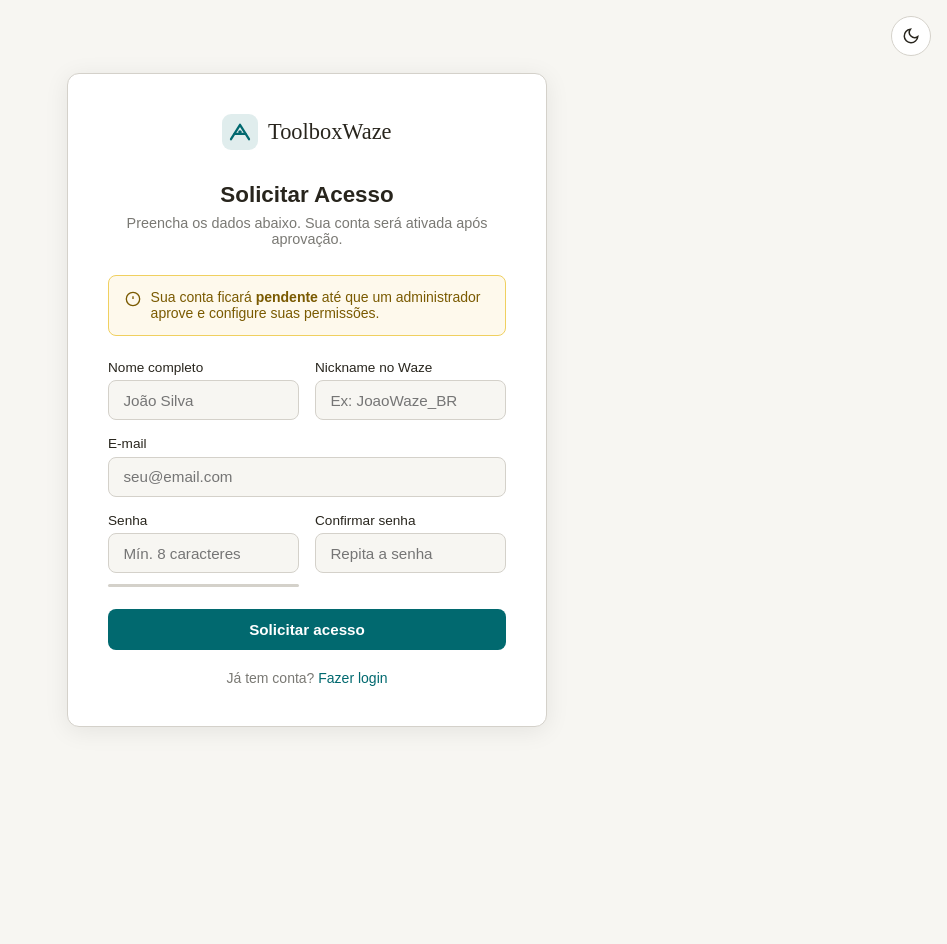
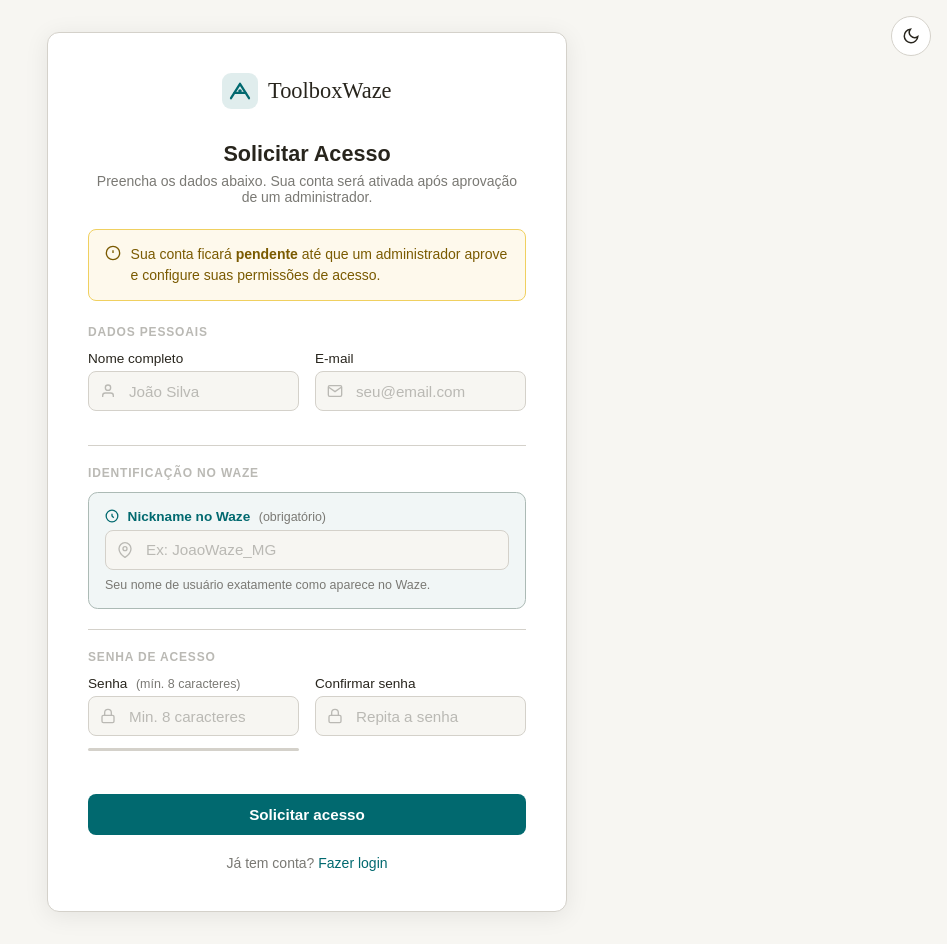
Before and after one commit to andresdiniz/ToolboxWaze, a Symfony app: template templates/auth/register.html.twig in a window 1280 px wide. Shown: the whole page, without its empty margins (333-1280 px from the left). Before the commit the page ends 727 px from the top, so only its background shows below. Run offline with Twig, Linux system fonts and the light colour scheme; the template is opened without the code that fills it, so the values that code supplies are empty; some libraries are stand-ins or nearby versions; some web fonts are replaced.

Commit message:
feat: add waze nickname to register form + CreateAdminUserCommand

```diff
--- a/templates/auth/register.html.twig
+++ b/templates/auth/register.html.twig
@@ -6,46 +6,96 @@
     <title>Solicitar Acesso — ToolboxWaze</title>
     <link href="https://api.fontshare.com/v2/css?f[]=satoshi@400,500,700&f[]=instrument-serif@400&display=swap" rel="stylesheet">
     <style>
-        :root,[data-theme=light]{--bg:#f7f6f2;--surface:#fff;--border:#d4d1ca;--text:#28251d;--muted:#7a7974;--primary:#01696f;--primary-h:#0c4e54;--error:#a12c7b;--warning-bg:#fef9ec;--warning-border:#f0d060;--warning-text:#7a5a00;--radius:0.75rem;--shadow:0 4px 24px rgba(0,0,0,.08)}
-        [data-theme=dark]{--bg:#171614;--surface:#1c1b19;--border:#393836;--text:#cdccca;--muted:#797876;--primary:#4f98a3;--primary-h:#227f8b;--error:#d163a7;--warning-bg:#2a2510;--warning-border:#6b5500;--warning-text:#e8c84a}
+        :root,[data-theme=light]{--bg:#f7f6f2;--surface:#fff;--border:#d4d1ca;--text:#28251d;--muted:#7a7974;--faint:#bab9b4;--primary:#01696f;--primary-h:#0c4e54;--primary-hl:color-mix(in oklab,#01696f 14%,transparent);--error:#a12c7b;--warning-bg:#fef9ec;--warning-border:#f0d060;--warning-text:#7a5a00;--radius:.75rem;--shadow:0 4px 24px rgba(0,0,0,.08)}
+        [data-theme=dark]{--bg:#171614;--surface:#1c1b19;--border:#393836;--text:#cdccca;--muted:#797876;--faint:#5a5957;--primary:#4f98a3;--primary-h:#227f8b;--primary-hl:color-mix(in oklab,#4f98a3 15%,transparent);--error:#d163a7;--warning-bg:#2a2510;--warning-border:#6b5500;--warning-text:#e8c84a}
         *,*::before,*::after{box-sizing:border-box;margin:0;padding:0}
         html{-webkit-font-smoothing:antialiased;scroll-behavior:smooth}
         body{min-height:100dvh;font-family:'Satoshi',sans-serif;font-size:1rem;color:var(--text);background:var(--bg);display:flex;align-items:center;justify-content:center;padding:2rem 1rem}
-        .card{background:var(--surface);border:1px solid var(--border);border-radius:var(--radius);box-shadow:var(--shadow);width:100%;max-width:480px;padding:2.5rem}
+
+        .card{background:var(--surface);border:1px solid var(--border);border-radius:var(--radius);box-shadow:var(--shadow);width:100%;max-width:520px;padding:2.5rem}
+
+        /* Logo */
         .logo{display:flex;align-items:center;gap:.6rem;margin-bottom:2rem;justify-content:center}
         .logo svg{width:36px;height:36px;color:var(--primary)}
         .logo-text{font-family:'Instrument Serif',serif;font-size:1.4rem;color:var(--text)}
-        h1{font-size:1.4rem;font-weight:700;margin-bottom:.4rem;text-align:center}
-        .subtitle{color:var(--muted);font-size:.9rem;text-align:center;margin-bottom:1.75rem}
-        .notice{background:var(--warning-bg);border:1px solid var(--warning-border);color:var(--warning-text);border-radius:.5rem;padding:.85rem 1rem;font-size:.875rem;margin-bottom:1.5rem;display:flex;gap:.6rem;align-items:flex-start}
-        .notice svg{flex-shrink:0;margin-top:2px}
+
+        h1{font-size:1.35rem;font-weight:700;margin-bottom:.4rem;text-align:center}
+        .subtitle{color:var(--muted);font-size:.875rem;text-align:center;margin-bottom:1.5rem}
+
+        /* Notice */
+        .notice{background:var(--warning-bg);border:1px solid var(--warning-border);color:var(--warning-text);border-radius:.5rem;padding:.85rem 1rem;font-size:.875rem;margin-bottom:1.5rem;display:flex;gap:.6rem;align-items:flex-start;line-height:1.5}
+        .notice svg{flex-shrink:0;margin-top:1px}
+
+        /* Grid */
         .row-2{display:grid;grid-template-columns:1fr 1fr;gap:1rem}
-        .field{display:flex;flex-direction:column;gap:.35rem;margin-bottom:1rem}
+
+        /* Fields */
+        .field{display:flex;flex-direction:column;gap:.35rem;margin-bottom:.9rem}
         label{font-size:.85rem;font-weight:500;color:var(--text)}
-        input{padding:.65rem .9rem;border:1px solid var(--border);border-radius:.5rem;background:var(--bg);color:var(--text);font-size:.95rem;transition:.18s;width:100%}
-        input:focus{outline:none;border-color:var(--primary);box-shadow:0 0 0 3px color-mix(in oklab,var(--primary) 18%,transparent)}
-        .hint{font-size:.78rem;color:var(--muted)}
-        .strength{height:3px;border-radius:2px;background:var(--border);margin-top:.35rem;overflow:hidden}
+        .label-hint{font-size:.78rem;color:var(--muted);font-weight:400;margin-left:.3rem}
+        .input-wrap{position:relative}
+        .input-wrap svg{position:absolute;left:.75rem;top:50%;transform:translateY(-50%);color:var(--faint);pointer-events:none}
+        input{padding:.65rem .9rem;border:1px solid var(--border);border-radius:.5rem;background:var(--bg);color:var(--text);font-size:.95rem;transition:.18s;width:100%;font-family:inherit}
+        input.has-icon{padding-left:2.5rem}
+        input:focus{outline:none;border-color:var(--primary);box-shadow:0 0 0 3px var(--primary-hl)}
+        input::placeholder{color:var(--faint)}
+        .hint{font-size:.78rem;color:var(--muted);margin-top:.15rem}
+
+        /* Password strength */
+        .strength{height:3px;border-radius:2px;background:var(--border);margin-top:.4rem;overflow:hidden}
         .strength-bar{height:100%;width:0;transition:width .3s,background .3s;border-radius:2px}
-        .btn{width:100%;padding:.75rem;border-radius:.5rem;font-size:.95rem;font-weight:600;cursor:pointer;border:none;transition:.18s}
+        .strength-label{font-size:.75rem;color:var(--muted);margin-top:.2rem;height:1em}
+
+        /* Errors */
+        .errors{background:#fdf0f6;border:1px solid #e8b4d5;border-radius:.5rem;padding:.85rem 1rem;margin-bottom:1.25rem;list-style:none}
+        .errors li{font-size:.875rem;color:var(--error);padding:.15rem 0;display:flex;align-items:center;gap:.4rem}
+        .errors li::before{content:'\2022';font-size:1.2em;line-height:1}
+
+        /* Divider */
+        .divider{border:none;border-top:1px solid var(--border);margin:1.25rem 0}
+
+        /* Section title */
+        .section-title{font-size:.75rem;font-weight:700;text-transform:uppercase;letter-spacing:.07em;color:var(--faint);margin-bottom:.75rem}
+
+        /* Waze highlight */
+        .waze-field{background:color-mix(in oklab,var(--primary) 6%,var(--surface));border:1px solid color-mix(in oklab,var(--primary) 22%,var(--border));border-radius:.6rem;padding:1rem;margin-bottom:.9rem}
+        .waze-field label{color:var(--primary);font-weight:600}
+
+        /* Submit */
+        .btn{width:100%;padding:.75rem;border-radius:.5rem;font-size:.95rem;font-weight:600;cursor:pointer;border:none;transition:.18s;font-family:inherit;margin-top:.5rem}
         .btn-primary{background:var(--primary);color:#fff}
         .btn-primary:hover{background:var(--primary-h)}
-        .errors{background:#fdf0f6;border:1px solid #e8b4d5;border-radius:.5rem;padding:.85rem 1rem;margin-bottom:1.25rem}
-        .errors li{font-size:.875rem;color:var(--error);margin-left:1.1rem}
+        .btn-primary:active{transform:scale(.99)}
+
+        /* Footer */
         .footer-link{text-align:center;margin-top:1.25rem;font-size:.875rem;color:var(--muted)}
         .footer-link a{color:var(--primary);text-decoration:none;font-weight:500}
-        .success-box{text-align:center;padding:1rem 0}
-        .success-icon{width:64px;height:64px;background:color-mix(in oklab,var(--primary) 12%,transparent);border-radius:50%;display:flex;align-items:center;justify-content:center;margin:0 auto 1.25rem}
-        .toggle{position:fixed;top:1rem;right:1rem;background:var(--surface);border:1px solid var(--border);border-radius:50%;width:40px;height:40px;display:flex;align-items:center;justify-content:center;cursor:pointer;color:var(--text)}
-        @media(max-width:480px){.row-2{grid-template-columns:1fr}.card{padding:1.75rem 1.25rem}}
+        .footer-link a:hover{text-decoration:underline}
+
+        /* Success */
+        .success-box{text-align:center;padding:.5rem 0}
+        .success-icon{width:68px;height:68px;background:var(--primary-hl);border-radius:50%;display:flex;align-items:center;justify-content:center;margin:0 auto 1.25rem}
+        .success-title{font-size:1.3rem;font-weight:700;margin-bottom:.5rem}
+        .success-text{color:var(--muted);font-size:.9rem;line-height:1.6;max-width:36ch;margin:0 auto 1.75rem}
+
+        /* Theme toggle */
+        .toggle{position:fixed;top:1rem;right:1rem;background:var(--surface);border:1px solid var(--border);border-radius:50%;width:40px;height:40px;display:flex;align-items:center;justify-content:center;cursor:pointer;color:var(--text);transition:.18s}
+        .toggle:hover{border-color:var(--primary);color:var(--primary)}
+
+        @media(max-width:520px){
+            .row-2{grid-template-columns:1fr}
+            .card{padding:1.75rem 1.25rem}
+        }
     </style>
 </head>
 <body>
+
 <button class="toggle" data-theme-toggle aria-label="Alternar tema">
     <svg width="18" height="18" viewBox="0 0 24 24" fill="none" stroke="currentColor" stroke-width="2"><path d="M21 12.79A9 9 0 1 1 11.21 3 7 7 0 0 0 21 12.79z"/></svg>
 </button>
 
 <div class="card">
+
     <div class="logo">
         <svg viewBox="0 0 40 40" fill="none" xmlns="http://www.w3.org/2000/svg" aria-label="ToolboxWaze logo">
             <rect width="40" height="40" rx="10" fill="currentColor" opacity=".12"/>
@@ -57,21 +107,29 @@
     </div>
 
     {% if sent %}
+
     <div class="success-box">
         <div class="success-icon">
-            <svg width="32" height="32" viewBox="0 0 24 24" fill="none" stroke="#01696f" stroke-width="2"><path d="M20 6L9 17l-5-5"/></svg>
+            <svg width="34" height="34" viewBox="0 0 24 24" fill="none" stroke="var(--primary)" stroke-width="2.2"><path d="M20 6L9 17l-5-5"/></svg>
         </div>
-        <h1>Solicitação enviada!</h1>
-        <p class="subtitle" style="margin-top:.5rem">Sua solicitação foi recebida. Os administradores foram notificados e analisarão seu pedido em breve.</p>
-        <a href="{{ path('app_login') }}" style="display:inline-block;margin-top:1.5rem;color:var(--primary);font-weight:500;text-decoration:none">← Voltar ao login</a>
+        <div class="success-title">Solicitação enviada!</div>
+        <p class="success-text">
+            Sua solicitação foi recebida. Os administradores foram notificados e analisarão seu pedido em breve.
+        </p>
+        <a href="{{ path('app_login') }}" style="display:inline-flex;align-items:center;gap:.4rem;color:var(--primary);font-weight:600;text-decoration:none;font-size:.95rem">
+            <svg width="16" height="16" viewBox="0 0 24 24" fill="none" stroke="currentColor" stroke-width="2.5"><path d="M19 12H5M12 5l-7 7 7 7"/></svg>
+            Voltar ao login
+        </a>
     </div>
+
     {% else %}
+
     <h1>Solicitar Acesso</h1>
-    <p class="subtitle">Preencha os dados abaixo. Sua conta será ativada após aprovação.</p>
+    <p class="subtitle">Preencha os dados abaixo. Sua conta será ativada após aprovação de um administrador.</p>
 
     <div class="notice">
         <svg width="16" height="16" viewBox="0 0 24 24" fill="none" stroke="currentColor" stroke-width="2"><circle cx="12" cy="12" r="10"/><path d="M12 8v4m0 4h.01"/></svg>
-        <span>Sua conta ficará <strong>pendente</strong> até que um administrador aprove e configure suas permissões.</span>
+        <span>Sua conta ficará <strong>pendente</strong> até que um administrador aprove e configure suas permissões de acesso.</span>
     </div>
 
     {% if errors is defined and errors|length > 0 %}
@@ -80,54 +138,96 @@
     </ul>
     {% endif %}
 
-    <form method="POST">
+    <form method="POST" novalidate>
+
+        <div class="section-title">Dados pessoais</div>
+
         <div class="row-2">
             <div class="field">
                 <label for="name">Nome completo</label>
-                <input type="text" id="name" name="name" required autocomplete="name"
-                       value="{{ values.name ?? '' }}" placeholder="João Silva">
+                <div class="input-wrap">
+                    <svg width="16" height="16" viewBox="0 0 24 24" fill="none" stroke="currentColor" stroke-width="2"><path d="M20 21v-2a4 4 0 0 0-4-4H8a4 4 0 0 0-4 4v2"/><circle cx="12" cy="7" r="4"/></svg>
+                    <input class="has-icon" type="text" id="name" name="name" required autocomplete="name"
+                           value="{{ values.name ?? '' }}" placeholder="João Silva">
+                </div>
             </div>
             <div class="field">
-                <label for="waze_nickname">Nickname no Waze</label>
-                <input type="text" id="waze_nickname" name="waze_nickname" required
-                       value="{{ values.waze_nickname ?? '' }}" placeholder="Ex: JoaoWaze_BR">
+                <label for="email">E-mail</label>
+                <div class="input-wrap">
+                    <svg width="16" height="16" viewBox="0 0 24 24" fill="none" stroke="currentColor" stroke-width="2"><path d="M4 4h16c1.1 0 2 .9 2 2v12c0 1.1-.9 2-2 2H4c-1.1 0-2-.9-2-2V6c0-1.1.9-2 2-2z"/><polyline points="22,6 12,13 2,6"/></svg>
+                    <input class="has-icon" type="email" id="email" name="email" required autocomplete="email"
+                           value="{{ values.email ?? '' }}" placeholder="seu@email.com">
+                </div>
             </div>
         </div>
-        <div class="field">
-            <label for="email">E-mail</label>
-            <input type="email" id="email" name="email" required autocomplete="email"
-                   value="{{ values.email ?? '' }}" placeholder="seu@email.com">
+
+        <hr class="divider">
+        <div class="section-title">Identificação no Waze</div>
+
+        <div class="waze-field">
+            <div class="field" style="margin-bottom:0">
+                <label for="waze_nickname">
+                    <svg width="14" height="14" viewBox="0 0 24 24" fill="none" stroke="currentColor" stroke-width="2.2" style="display:inline;vertical-align:-2px;margin-right:.3rem"><circle cx="12" cy="12" r="10"/><path d="M12 8v4l3 3"/></svg>
+                    Nickname no Waze
+                    <span class="label-hint">(obrigatório)</span>
+                </label>
+                <div class="input-wrap">
+                    <svg width="16" height="16" viewBox="0 0 24 24" fill="none" stroke="currentColor" stroke-width="2"><path d="M21 10c0 7-9 13-9 13s-9-6-9-13a9 9 0 0 1 18 0z"/><circle cx="12" cy="10" r="3"/></svg>
+                    <input class="has-icon" type="text" id="waze_nickname" name="waze_nickname" required
+                           value="{{ values.waze_nickname ?? '' }}" placeholder="Ex: JoaoWaze_MG">
+                </div>
+                <span class="hint">Seu nome de usuário exatamente como aparece no Waze.</span>
+            </div>
         </div>
+
+        <hr class="divider">
+        <div class="section-title">Senha de acesso</div>
+
         <div class="row-2">
             <div class="field">
-                <label for="password">Senha</label>
-                <input type="password" id="password" name="password" required autocomplete="new-password" placeholder="Mín. 8 caracteres">
+                <label for="password">Senha <span class="label-hint">(mín. 8 caracteres)</span></label>
+                <div class="input-wrap">
+                    <svg width="16" height="16" viewBox="0 0 24 24" fill="none" stroke="currentColor" stroke-width="2"><rect x="3" y="11" width="18" height="11" rx="2" ry="2"/><path d="M7 11V7a5 5 0 0 1 10 0v4"/></svg>
+                    <input class="has-icon" type="password" id="password" name="password" required autocomplete="new-password" placeholder="Min. 8 caracteres">
+                </div>
                 <div class="strength"><div class="strength-bar" id="strength-bar"></div></div>
-                <span class="hint" id="strength-label"> </span>
+                <div class="strength-label" id="strength-label"></div>
             </div>
             <div class="field">
                 <label for="password2">Confirmar senha</label>
-                <input type="password" id="password2" name="password2" required autocomplete="new-password" placeholder="Repita a senha">
+                <div class="input-wrap">
+                    <svg width="16" height="16" viewBox="0 0 24 24" fill="none" stroke="currentColor" stroke-width="2"><rect x="3" y="11" width="18" height="11" rx="2" ry="2"/><path d="M7 11V7a5 5 0 0 1 10 0v4"/></svg>
+                    <input class="has-icon" type="password" id="password2" name="password2" required autocomplete="new-password" placeholder="Repita a senha">
+                </div>
+                <div class="hint" id="match-hint" style="min-height:1em"></div>
             </div>
         </div>
+
         <button type="submit" class="btn btn-primary">Solicitar acesso</button>
     </form>
 
     <div class="footer-link">
         Já tem conta? <a href="{{ path('app_login') }}">Fazer login</a>
     </div>
+
     {% endif %}
 </div>
 
 <script>
 (function(){
-    // theme toggle
+    // Theme toggle
     const t=document.querySelector('[data-theme-toggle]'),r=document.documentElement;
     let d=matchMedia('(prefers-color-scheme:dark)').matches?'dark':'light';
     r.setAttribute('data-theme',d);
-    if(t)t.addEventListener('click',()=>{d=d==='dark'?'light':'dark';r.setAttribute('data-theme',d)});
+    if(t)t.addEventListener('click',()=>{
+        d=d==='dark'?'light':'dark';
+        r.setAttribute('data-theme',d);
+        t.innerHTML=d==='dark'
+            ?'<svg width="18" height="18" viewBox="0 0 24 24" fill="none" stroke="currentColor" stroke-width="2"><circle cx="12" cy="12" r="5"/><path d="M12 1v2M12 21v2M4.22 4.22l1.42 1.42M18.36 18.36l1.42 1.42M1 12h2M21 12h2M4.22 19.78l1.42-1.42M18.36 5.64l1.42-1.42"/></svg>'
+            :'<svg width="18" height="18" viewBox="0 0 24 24" fill="none" stroke="currentColor" stroke-width="2"><path d="M21 12.79A9 9 0 1 1 11.21 3 7 7 0 0 0 21 12.79z"/></svg>';
+    });
 
-    // password strength
+    // Password strength
     const pw=document.getElementById('password');
     const bar=document.getElementById('strength-bar');
     const lbl=document.getElementById('strength-label');
@@ -140,12 +240,23 @@
             if(/[0-9]/.test(v))s++;
             if(/[^A-Za-z0-9]/.test(v))s++;
             const cols=['#e74c3c','#e67e22','#f1c40f','#2ecc71'];
-            const labs=['Fraca','Razoável','Boa','Forte'];
+            const labs=['Muito fraca','Razoável','Boa','Forte'];
             bar.style.width=(s*25)+'%';
-            bar.style.background=cols[s-1]||'#e74c3c';
-            lbl.textContent=v.length?labs[s-1]||'Muito fraca':' ';
+            bar.style.background=v.length?cols[s-1]||cols[0]:'';
+            lbl.textContent=v.length?(labs[s-1]||'Muito fraca'):'';
+            lbl.style.color=v.length?cols[s-1]||cols[0]:'';
         });
     }
+
+    // Password match hint
+    const pw2=document.getElementById('password2');
+    const mh=document.getElementById('match-hint');
+    function checkMatch(){
+        if(!pw2.value)return mh.textContent='';
+        if(pw.value===pw2.value){mh.textContent='\u2713 Senhas coincidem';mh.style.color='#437a22';}
+        else{mh.textContent='\u2717 Senhas diferentes';mh.style.color='#a12c7b';}
+    }
+    if(pw&&pw2){pw.addEventListener('input',checkMatch);pw2.addEventListener('input',checkMatch);}
 })();
 </script>
 </body>
```
Also changed, not shown: src/Command/CreateAdminUserCommand.php (added, +146 -0 lines).
